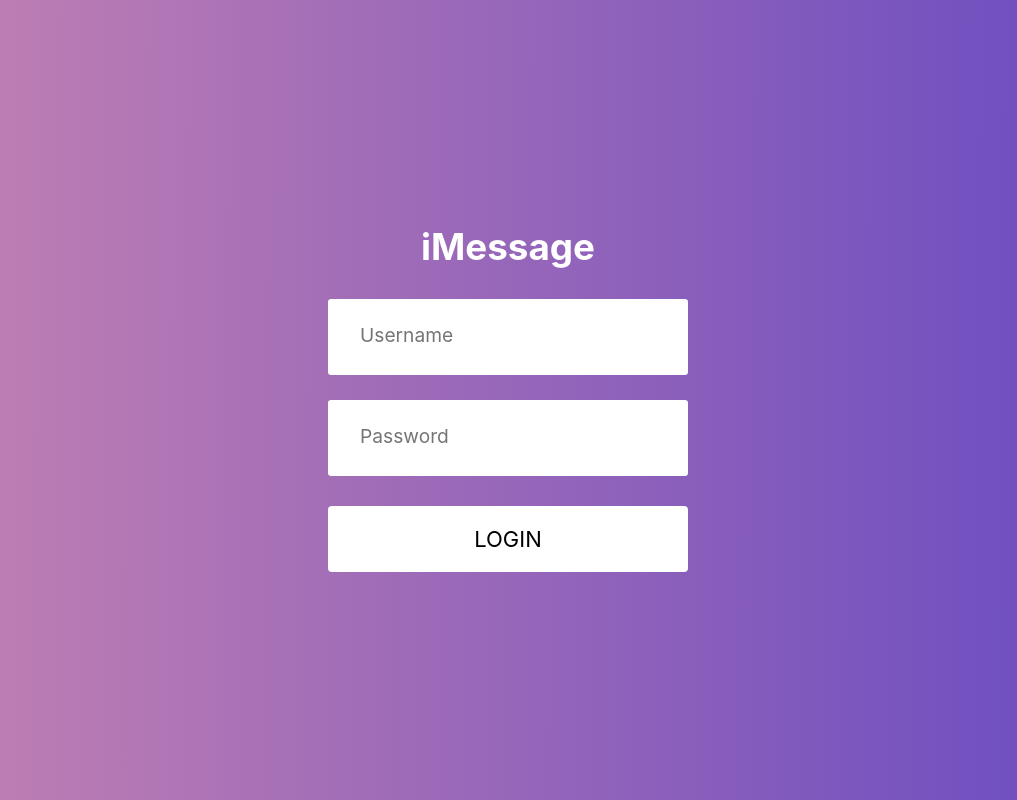
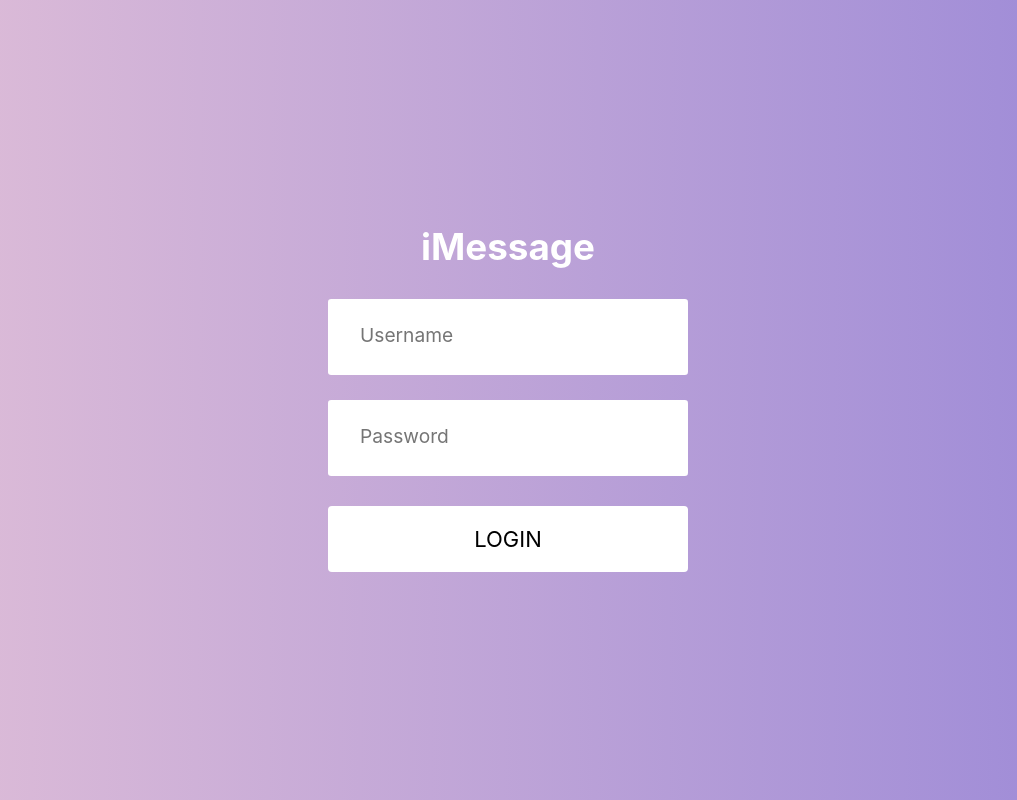
Before and after one commit to rockcat96/iMessage, a React (Create React App) app: page / in a window 1280 px wide. Shown: the whole page, without its empty margins (132-1149 px from the left). Built offline with nearby package versions, Linux system fonts and the light colour scheme.

Commit message:
updated styling

```diff
--- a/src/App.css
+++ b/src/App.css
@@ -183,7 +183,7 @@
   font-size: 14px;
 }
 
-/* Login form css */
+/* Custom login form css */
 *,
 *::after,
 *::before {
@@ -196,7 +196,7 @@
 .wrapper {
   height: 100vh;
 	width: 100%;
-  background: linear-gradient(90.21deg,rgba(0,212,255,.9) -5.91%, rgba(255, 255, 255) -5.91%, rgba(170, 54, 124, 0.6) -5.91%, rgba(74, 47, 189, 0.9) 111.58%);
+  background: linear-gradient(90.21deg,rgba(0,212,255,0.5) -5.91%, rgba(255, 255, 255) -5.91%, rgba(170, 54, 124, 0.3) -5.91%, rgba(74, 47, 189, 0.6) 111.58%);
   display: flex;
   justify-content: center;
   align-items: center;
```
